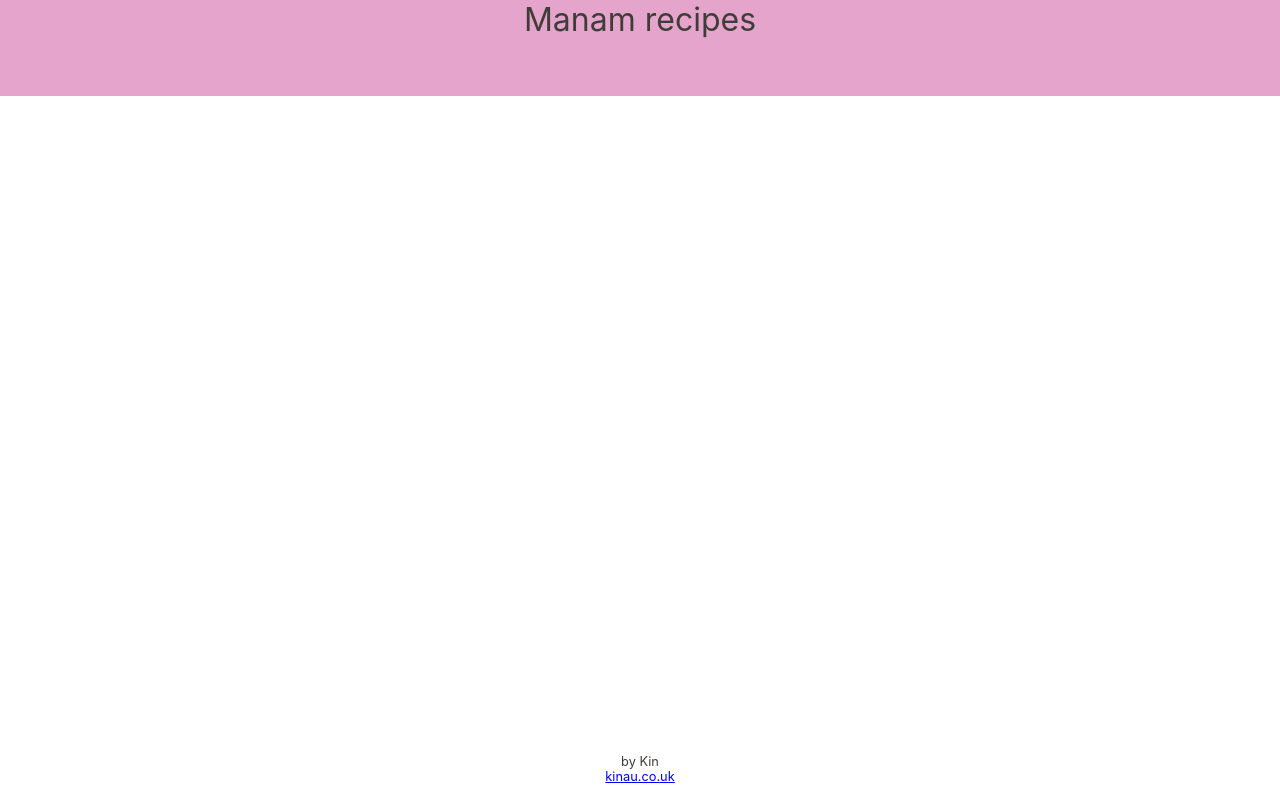
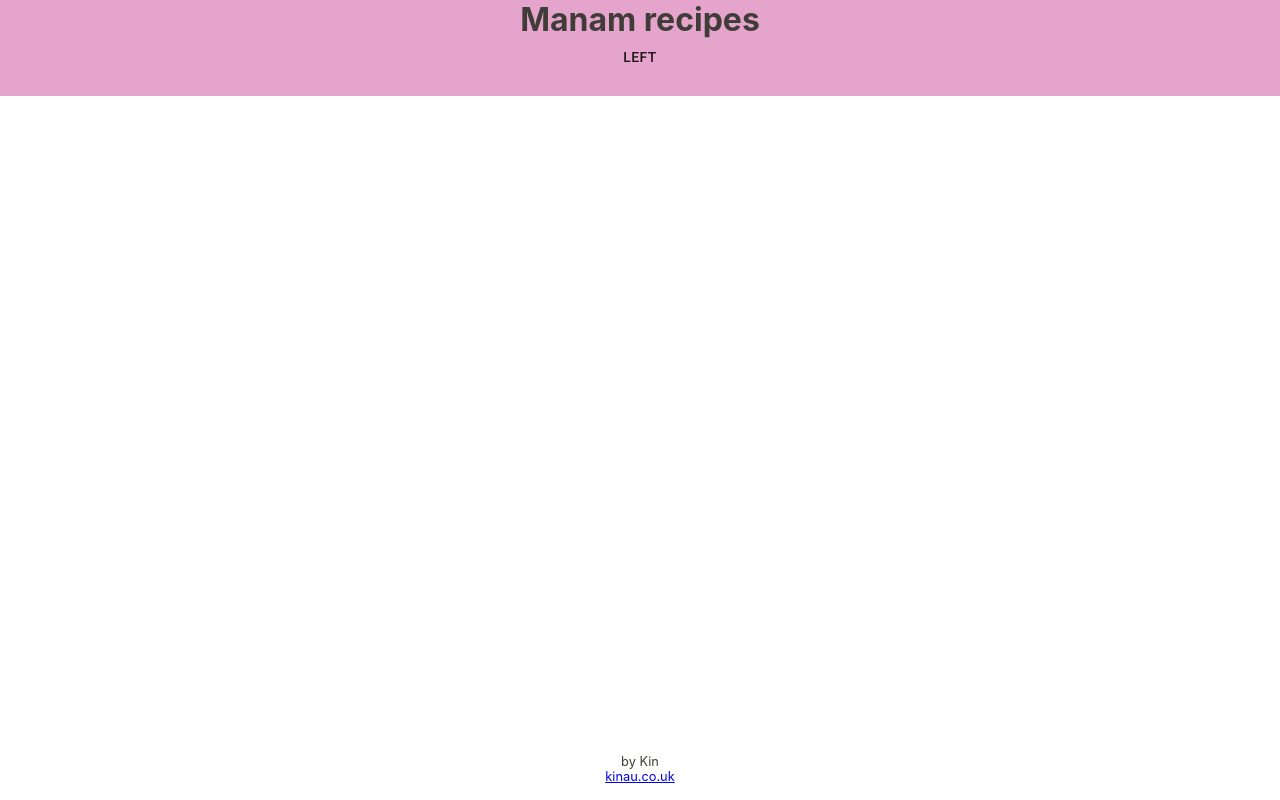
Before and after one commit to kin-au/manam-recipes, a React (Create React App) app: page / in a window 1280 px wide. Built offline with nearby package versions, Linux system fonts and the light colour scheme.

Commit message:
add material ui navbar

```diff
--- a/src/components/Header/Header.style.js
+++ b/src/components/Header/Header.style.js
@@ -3,12 +3,16 @@
 
 const Header = styled.header`
   display: flex;
-  justify-content: center;
+  flex-direction: column;
+  align-items: center;
   height: 6rem;
   width: 100%;
   background-color: ${lightTheme.colors.background};
   color: ${lightTheme.colors.primary};
-  font-size: 2rem;
+
+  h1 {
+    font-size: 2rem;
+  }
 `;
 
 export { Header };
--- a/src/components/Header/Header.tsx
+++ b/src/components/Header/Header.tsx
@@ -1,10 +1,12 @@
 import React from "react";
 import * as SC from "./Header.style.js";
+import Navbar from "../Navbar/Navbar";
 
 const Header = () => {
   return (
     <SC.Header>
-      Manam recipes
+      <h1>Manam recipes</h1>
+      <Navbar />
     </SC.Header>
   );
 };
--- /dev/null
+++ b/src/components/Navbar/Navbar.tsx
@@ -0,0 +1,102 @@
+import React from "react";
+import clsx from "clsx";
+import { makeStyles } from "@material-ui/core/styles";
+import SwipeableDrawer from "@material-ui/core/SwipeableDrawer";
+import Button from "@material-ui/core/Button";
+import List from "@material-ui/core/List";
+import Divider from "@material-ui/core/Divider";
+import ListItem from "@material-ui/core/ListItem";
+import ListItemIcon from "@material-ui/core/ListItemIcon";
+import ListItemText from "@material-ui/core/ListItemText";
+import InboxIcon from "@material-ui/icons/MoveToInbox";
+import MailIcon from "@material-ui/icons/Mail";
+
+const useStyles = makeStyles({
+  list: {
+    width: 250,
+  },
+  fullList: {
+    width: "auto",
+  },
+});
+
+type Anchor = "top" | "left" | "bottom" | "right";
+
+export default function SwipeableTemporaryDrawer() {
+  const classes = useStyles();
+  const [state, setState] = React.useState({
+    top: false,
+    left: false,
+    bottom: false,
+    right: false,
+  });
+
+  const toggleDrawer =
+    (anchor: Anchor, open: boolean) =>
+    (event: React.KeyboardEvent | React.MouseEvent) => {
+      if (
+        event &&
+        event.type === "keydown" &&
+        ((event as React.KeyboardEvent).key === "Tab" ||
+          (event as React.KeyboardEvent).key === "Shift")
+      ) {
+        return;
+      }
+
+      setState({ ...state, [anchor]: open });
+    };
+
+  const list = (anchor: Anchor) => (
+    <div
+      className={clsx(classes.list, {
+        [classes.fullList]: anchor === "top" || anchor === "bottom",
+      })}
+      role="presentation"
+      onClick={toggleDrawer(anchor, false)}
+      onKeyDown={toggleDrawer(anchor, false)}
+    >
+      <List>
+        {/* change to array of objects containing text and link/href */}
+        {/* add onclick to each listitem to change route/page */}
+        {["Home", "About", "Recipes", "Contact"].map((text, index) => (
+          <ListItem button key={text}>
+            <ListItemIcon>
+              {/* logic to display different icons */}
+              {index % 2 === 0 ? <InboxIcon /> : <MailIcon />}
+            </ListItemIcon>
+            <ListItemText primary={text} />
+          </ListItem>
+        ))}
+      </List>
+      <Divider />
+      <List>
+        {["Instagram"].map((text, index) => (
+          <ListItem button key={text}>
+            <ListItemIcon>
+              {index % 2 === 0 ? <InboxIcon /> : <MailIcon />}
+            </ListItemIcon>
+            <ListItemText primary={text} />
+          </ListItem>
+        ))}
+      </List>
+    </div>
+  );
+
+  return (
+    <div>
+      {(["left"] as Anchor[]).map((anchor) => (
+        <React.Fragment key={anchor}>
+          <Button onClick={toggleDrawer(anchor, true)}>{anchor}</Button>
+          <SwipeableDrawer
+            anchor={anchor}
+            open={state[anchor]}
+            onClose={toggleDrawer(anchor, false)}
+            onOpen={toggleDrawer(anchor, true)}
+          >
+            {list(anchor)}
+          </SwipeableDrawer>
+        </React.Fragment>
+      ))}
+    </div>
+  );
+}
```
Also changed, not shown: 1 other file (tests, documents, lock files or other folders).
